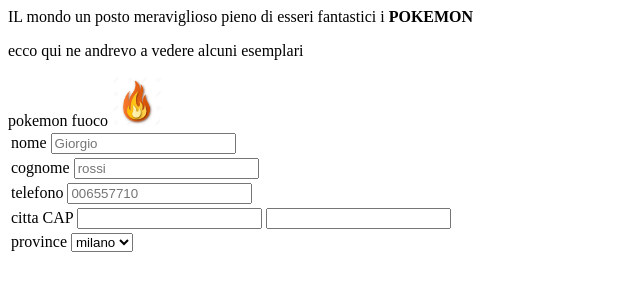
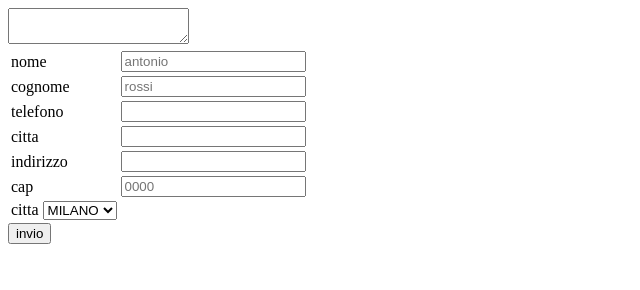
Before and after one commit to g3nn4r0g3k0/GEKO.IO, a plain HTML site: page index.html in a window 1280 px wide. Shown: the whole page, without its empty margins (0-640 px from the left). Drawn offline with Linux system fonts and the light colour scheme.

Commit message:
form e table parte 2

```diff
--- a/index.html
+++ b/index.html
@@ -1,63 +1,77 @@
 <!DOCTYPE html>
 <html>
     <head>
-<title>POKEDEX</title>
+
     </head>
     <body>
-        <DIV>
-            <P1>IL mondo un posto meraviglioso pieno di esseri fantastici i <strong>POKEMON</strong></P1>
-            <P>ecco qui ne andrevo a vedere alcuni esemplari </P>
-
-        </DIV>
-        <div>
-            <p2>pokemon fuoco</p2>
-            <img src="fire.jpg" width="50px" height="50px">
-             </div>
+  <form action="https://www.postb.in/1736263616878-8157523202244"metod="get">
     <table>
-                <form>
         <tr>
             <td>
                 <label for="name">nome</label>
-                        <input id="name"type="text"name="nome"placeholder="Giorgio">
+            </td>
+            <td>
+                <input type="text"id="name"placeholder="antonio">
+            </td>
+        </tr>
+        <tr>
+           <td><label for="secondname">cognome</label></td>
+           <td><input type="text"id="secondname"placeholder="rossi"></td>
+
+        </tr>
+        <tr>
+            <td>
+                <label for="phone">telefono</label>
+            </td>
+            <td>
+                <input type="number"id="phone"placeholder="">
+
             </td>
 
         </tr>
         <tr>
             <td>
-                        <label for="lastname">cognome</label>
-                        <input id="lastname"type="text"lastname="cognome"placeholder="rossi">
+                <label for="country">citta</label>
+            </td>
+            <td><input type="text"id="country"></td>
+        </tr>
+        <tr>
+            <td>
+                <label for="adress">indirizzo</label>
 
+            </td>
+            <td>
+                <input type="text"id="adress">
             </td>
         </tr>
         <tr>
             <td>
-                        <label for="phone">telefono</label>
-                        <input id="phone"type="number"phone="numero"placeholder="006557710">
+                <label for="CAP">cap</label>
             </td>
+            <td>
+                <input type="number"id="CAP"placeholder="0000">
+            </td>
+
         </tr>
         <tr>
             <td>
-                        <label for="country">citta</label>
-                        <label for="CAP">CAP</label>
-                        <input id="country"type="text"country="citta">
-                        <input id="CAP"type="number"CAP="cap">
+                <label for="city">citta</label>
+                <select name="city" id="city">
+                    <option value="MI">MILANO</option>
+                    <option value="RM">ROMA</option>
+                    <option value="NA">NAPOLI</option>
+
+                </select>
             </td>
         </tr>
-                <t>
-                    <td>
-                        <label for="province">province</label>
-              <select nome="province"id="province">
-                <option value="Mi">milano</option>
-                <option value="Rm">roma</option>
-                <option value="Na">napoli</option>
-              </select>
-                    </td>
-                </t>
-                </form>
+        <label for="mex"></label>
+        <textarea id="mex"></textarea>
+
     </table>
 
 
-
+  </form>
+ <button>invio</button>
 
     </body>
 </html>
```
Lines whose indentation alone changed are shown as unchanged.
